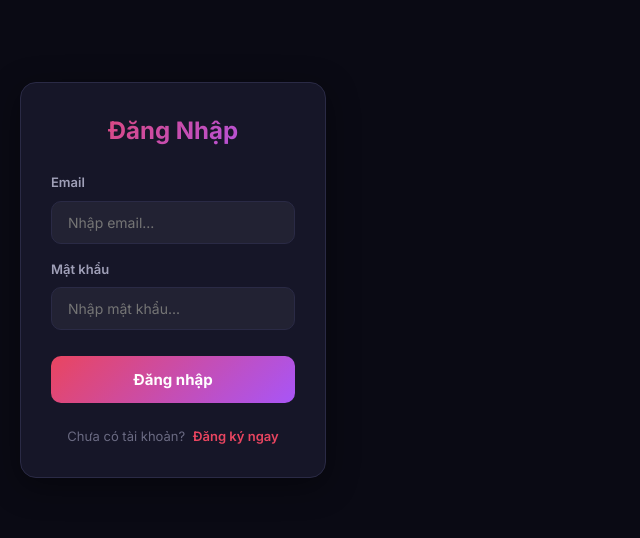
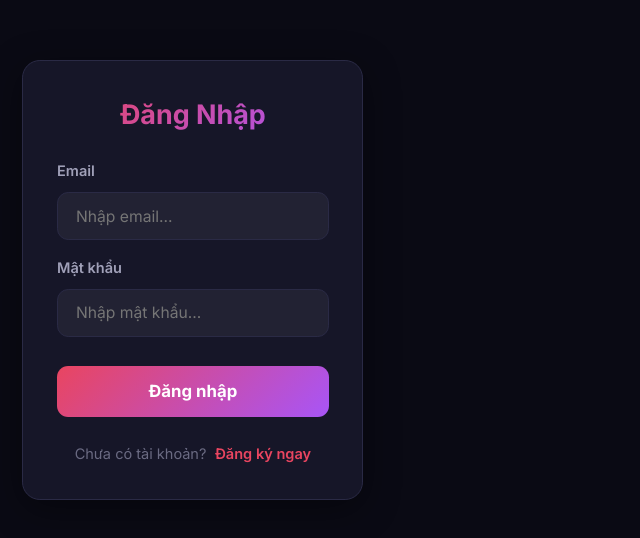
Before and after one commit to devcuongbui/ticket-price-checker-webapp, a React (Vite) app in the folder frontend/: page /login in a window 1280 px wide. Shown: the part 120-658 px from the top of the page, without its empty margins (0-640 px from the left). Built offline with nearby package versions, Linux system fonts and the light colour scheme; no server answers.

Commit message:
fix(css): configure dynamic root font-size based on vw for actual rem scaling

```diff
--- a/frontend/src/index.css
+++ b/frontend/src/index.css
@@ -1,4 +1,8 @@
 :root {
+  /* Dynamic font-size for rem scaling based on 375px baseline */
+  /* 16px / 375px = 4.266667vw */
+  font-size: 4.26667vw;
+
   font-family: system-ui, Avenir, Helvetica, Arial, sans-serif;
   line-height: 1.5;
   font-weight: 400;
@@ -11,6 +15,13 @@
   text-rendering: optimizeLegibility;
   -webkit-font-smoothing: antialiased;
   -moz-osx-font-smoothing: grayscale;
+}
+
+@media (min-width: 420px) {
+  :root {
+    /* Cap the root font-size at 420px screen width (420 * 4.26667% = ~17.92px) */
+    font-size: 17.92px;
+  }
 }
 
 a {
```
